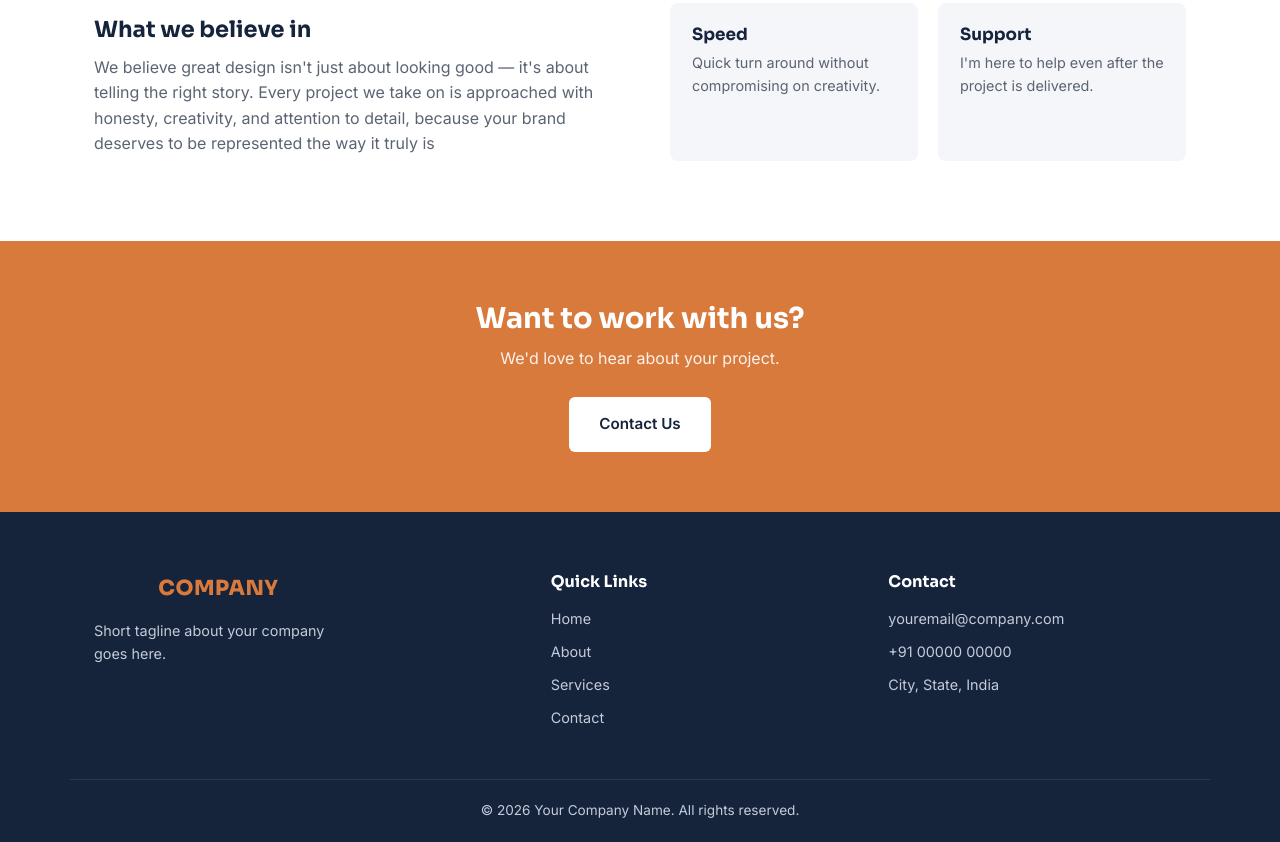
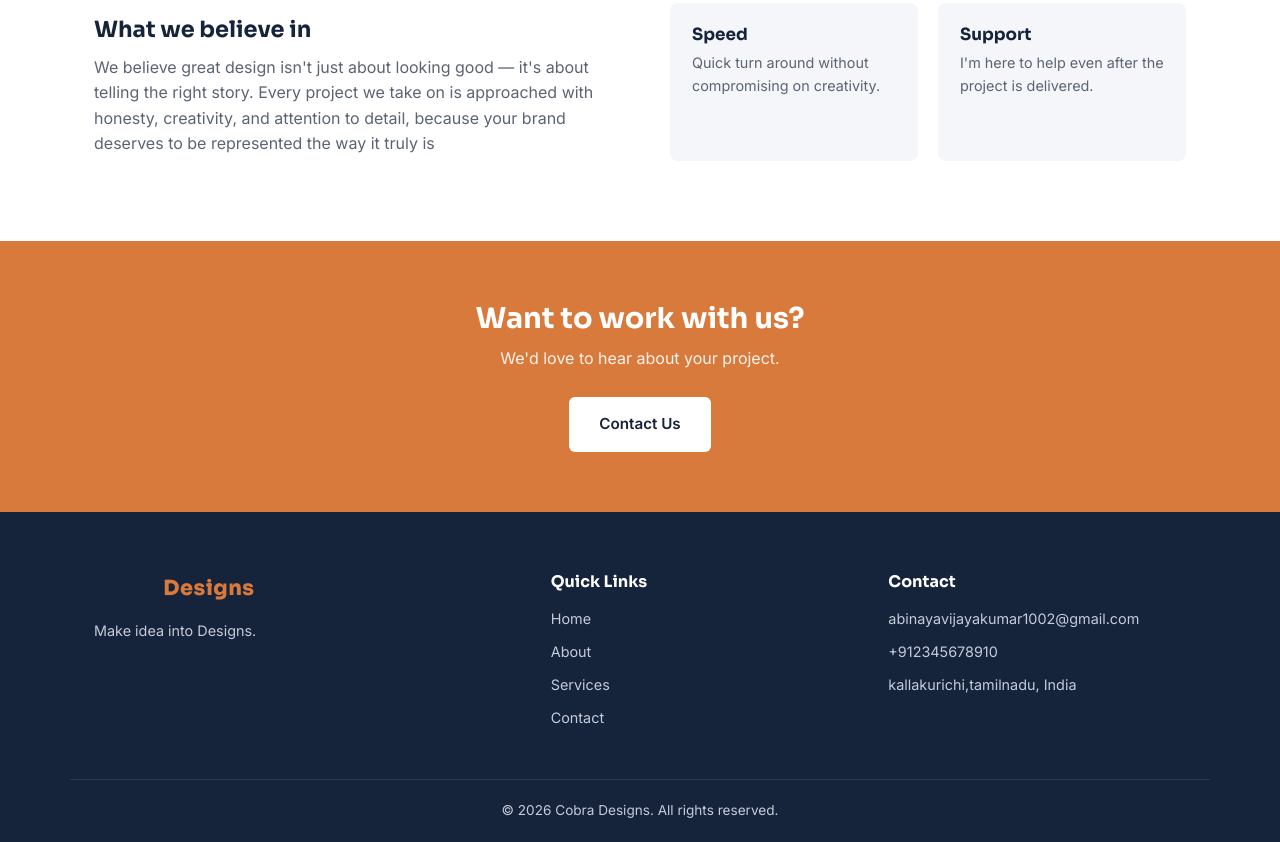
Before and after one commit to Abinaya-V-10/cobradesigns, a plain HTML site: page about.html in a window 1280 px wide. Shown: the part 522-1364 px from the top of the page. Drawn offline with Linux system fonts and the light colour scheme.

Commit message:
Update about.html

```diff
--- a/about.html
+++ b/about.html
@@ -78,8 +78,8 @@
   <footer class="site-footer">
     <div class="container footer-grid">
       <div>
-        <a href="index.html" class="logo">YOUR<span>COMPANY</span></a>
-        <p class="footer-tagline">Short tagline about your company goes here.</p>
+        <a href="index.html" class="logo">Cobra<span>Designs</span></a>
+        <p class="footer-tagline">Make idea into Designs.</p>
       </div>
       <div class="footer-col">
         <h4>Quick Links</h4>
@@ -90,13 +90,13 @@
       </div>
       <div class="footer-col">
         <h4>Contact</h4>
-        <p>youremail@company.com</p>
-        <p>+91 00000 00000</p>
-        <p>City, State, India</p>
+        <p>abinayavijayakumar1002@gmail.com</p>
+        <p>+912345678910</p>
+        <p>kallakurichi,tamilnadu, India</p>
       </div>
     </div>
     <div class="container footer-bottom">
-      <p>&copy; <span id="year"></span> Your Company Name. All rights reserved.</p>
+      <p>&copy; <span id="year"></span> Cobra Designs. All rights reserved.</p>
     </div>
   </footer>
 
```
